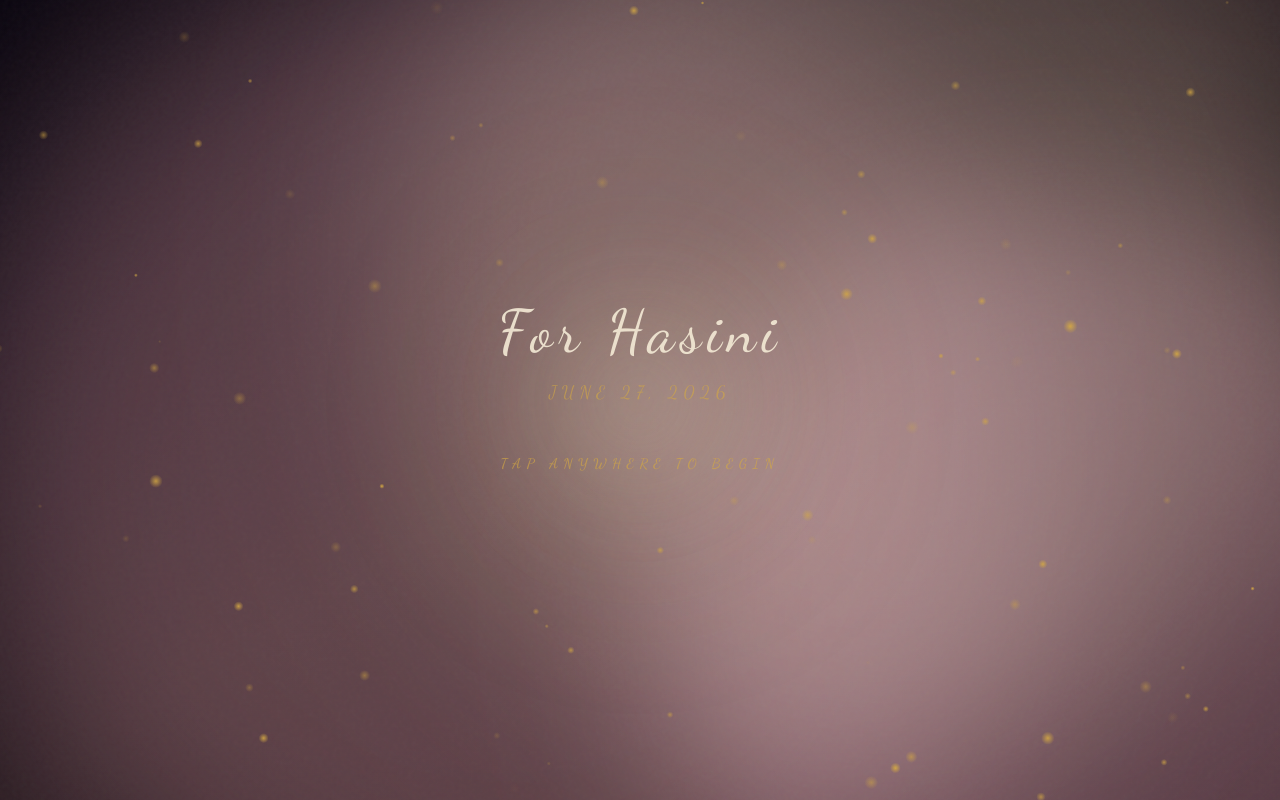
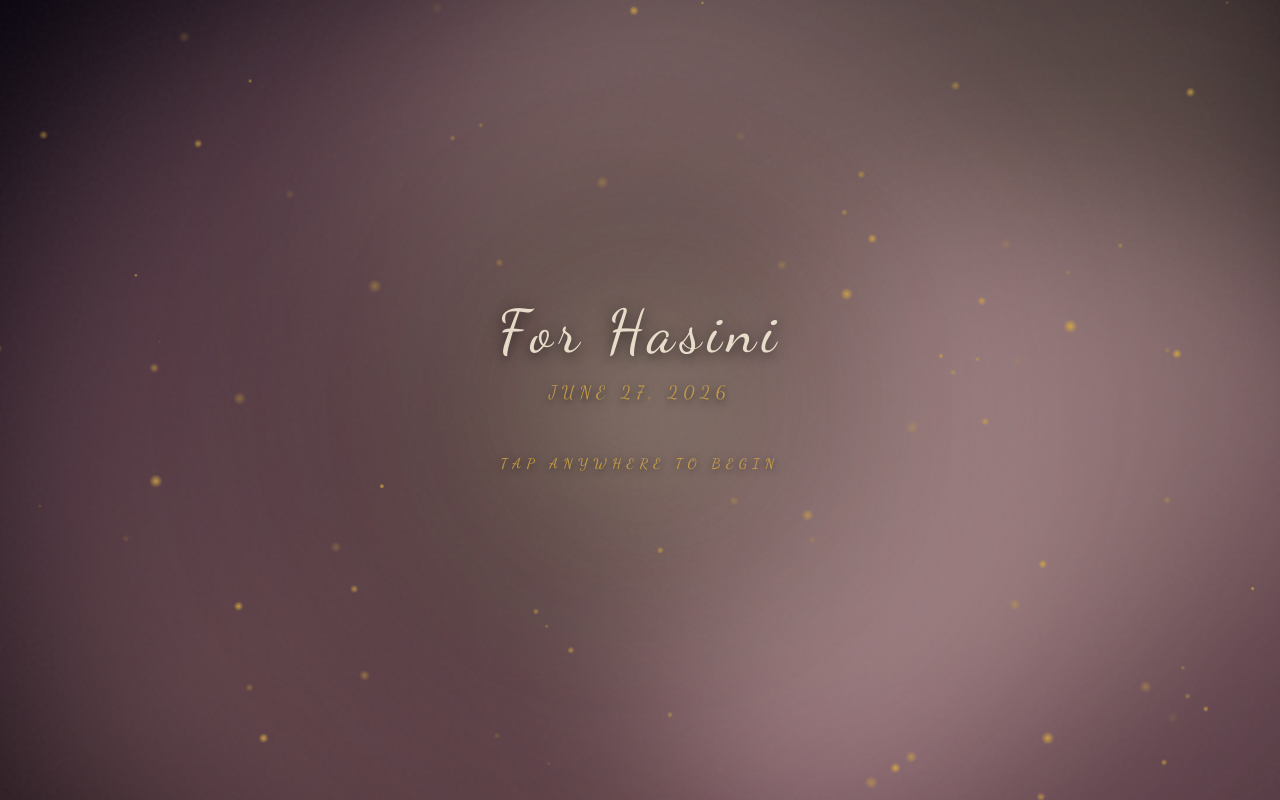
Before and after one commit to bhaveshsainaidug/Happy-birthday-hasini, a React (Vite) app: page / in a window 1280 px wide. Built offline with nearby package versions, Linux system fonts and the light colour scheme; a web font is replaced by a local one.

Commit message:
style: add dark vignette to scenes 1, 4, and 6 to improve text legibility against bright aurora

```diff
--- a/src/scenes/Scene1.jsx
+++ b/src/scenes/Scene1.jsx
@@ -63,19 +63,31 @@ export default function Scene1({ onComplete, startMusic }) {
 
       {/* Cinematic multi-layered glow at center */}
       <div className="absolute inset-0 flex items-center justify-center z-0 pointer-events-none">
+        {/* Dark vignette behind text for legibility */}
+        <div className="absolute w-[100vw] h-[100vw] md:w-[800px] md:h-[800px] rounded-full blur-[80px] opacity-60"
+             style={{ background: 'radial-gradient(circle, rgba(0,0,0,0.7) 0%, rgba(0,0,0,0.3) 40%, transparent 70%)' }} />
         <div className="w-[400px] h-[400px] rounded-full blur-[120px] opacity-15 animate-[breathe_6s_ease-in-out_infinite]" style={{ background: 'radial-gradient(circle, var(--gold) 0%, transparent 70%)' }} />
         <div className="absolute w-[200px] h-[200px] rounded-full blur-[60px] opacity-20" style={{ background: 'var(--cream)' }} />
       </div>
 
       <div className="relative z-10 flex flex-col items-center tap-prompt">
-        <h1 className="font-display text-5xl md:text-6xl text-[var(--cream)] mb-4 tracking-widest opacity-90">
+        <h1
+          className="font-display text-5xl md:text-6xl text-[var(--cream)] mb-4 tracking-widest opacity-90"
+          style={{ textShadow: '0 4px 12px rgba(0, 0, 0, 0.5), 0 0 24px rgba(0, 0, 0, 0.4)' }}
+        >
           For Hasini
         </h1>
-        <p className="font-script text-lg text-[var(--gold)]/60 mb-12 tracking-[0.3em] uppercase">
+        <p
+          className="font-script text-lg text-[var(--gold)]/80 mb-12 tracking-[0.3em] uppercase drop-shadow-lg"
+          style={{ textShadow: '0 2px 8px rgba(0, 0, 0, 0.6)' }}
+        >
           June 27, 2026
         </p>
         <div className="flex flex-col items-center">
-          <p className="font-body text-xs md:text-sm text-[var(--gold)] mb-6 tracking-[0.4em] uppercase font-semibold opacity-70 animate-[pulse_3s_ease-in-out_infinite]">
+          <p
+            className="font-body text-xs md:text-sm text-[var(--gold)] mb-6 tracking-[0.4em] uppercase font-semibold opacity-90 animate-[pulse_3s_ease-in-out_infinite]"
+            style={{ textShadow: '0 2px 8px rgba(0, 0, 0, 0.8)' }}
+          >
             Tap Anywhere To Begin
           </p>
         </div>
--- a/src/scenes/Scene4.jsx
+++ b/src/scenes/Scene4.jsx
@@ -69,11 +69,16 @@ export default function Scene4({ onComplete }) {
       className="scene-container overflow-hidden text-[var(--cream)] touch-manipulation"
       style={{ backgroundColor: 'transparent' }}
     >
-      <div className="absolute inset-0 flex items-center justify-center pointer-events-none opacity-5">
+      <div className="absolute inset-0 flex items-center justify-center pointer-events-none opacity-5 z-0">
         <div className="w-[600px] h-[400px] rounded-full blur-[150px]" style={{ backgroundColor: 'var(--rose)' }} />
       </div>
 
-      <div className="w-full h-full max-w-3xl mx-auto px-4 py-8 md:py-12 flex flex-col justify-center relative">
+      {/* Dark vignette overlay for text legibility */}
+      <div className="absolute inset-0 z-0 pointer-events-none bg-black/40 md:bg-transparent">
+        <div className="hidden md:block absolute inset-0 opacity-70" style={{ background: 'radial-gradient(circle at center, rgba(0,0,0,0.8) 0%, rgba(0,0,0,0.4) 50%, transparent 100%)' }} />
+      </div>
+
+      <div className="w-full h-full max-w-3xl mx-auto px-4 py-8 md:py-12 flex flex-col justify-center relative z-10">
         <div ref={textContainerRef} className="w-full">
 
           <div className="flex items-center gap-4 mb-6 opacity-0 letter-word">
--- a/src/scenes/Scene6.jsx
+++ b/src/scenes/Scene6.jsx
@@ -84,6 +84,12 @@ export default function Scene6() {
         }
       `}</style>
 
+      {/* Dark vignette behind text for legibility */}
+      <div className="absolute inset-0 flex items-center justify-center pointer-events-none z-0">
+        <div className="absolute w-[100vw] h-[100vw] md:w-[800px] md:h-[800px] rounded-full blur-[80px] opacity-60"
+             style={{ background: 'radial-gradient(circle, rgba(0,0,0,0.8) 0%, rgba(0,0,0,0.4) 40%, transparent 70%)' }} />
+      </div>
+
       <div className="relative z-10 flex flex-col items-center text-center px-4">
 
         <h1 className="font-display text-5xl md:text-7xl lg:text-8xl font-bold mb-4 flex flex-col items-center justify-center gap-y-2">
```
